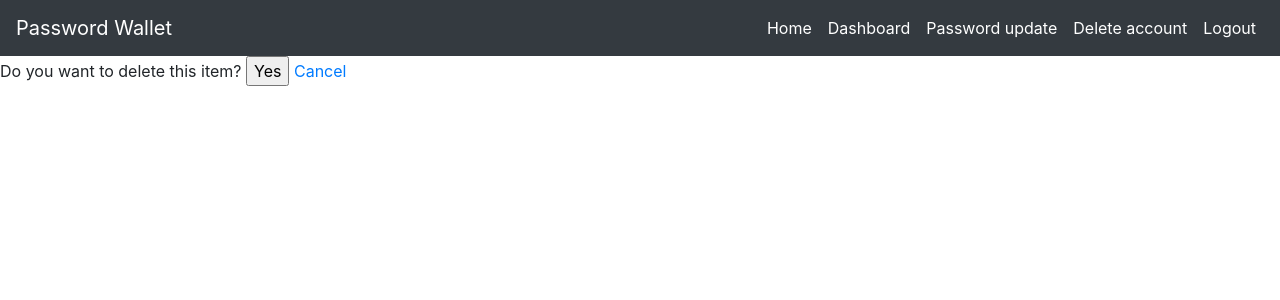
After one commit to FWasik/Password-Wallet, a Django app: page /1/delete/ in a window 1280 px wide. The commit adds this page. Shown: the top 300 px of the page. Run offline with Django 4.2, Linux system fonts and the light colour scheme; the visitor is signed in with stand-in values (Sample User, id 1); data comes from the database, SQL or seed files in the repository; parts of the project's set-up code (start-up, migrations or seed data) failed here and were passed over; some libraries are stand-ins or nearby versions.

Commit message:
switching to generic views in create user, adding delete user functionality, diversing urls and switching to reverse_lazy

```diff
--- a/password_wallet/password_wallet/settings.py
+++ b/password_wallet/password_wallet/settings.py
@@ -133,5 +133,5 @@ AUTH_USER_MODEL = "users.CustomUser"
 
 CRISPY_TEMPLATE_PACK = 'bootstrap4'
 
-LOGIN_REDIRECT_URL = 'users-login'
-LOGIN_URL = 'users-login'
+LOGIN_REDIRECT_URL = 'users:login'
+LOGIN_URL = 'users:login'
--- a/password_wallet/password_wallet/urls.py
+++ b/password_wallet/password_wallet/urls.py
@@ -20,9 +20,5 @@ from users import views
 
 urlpatterns = [
     path('admin/', admin.site.urls),
-    path("", auth_views.LoginView.as_view(), name="home"),
-    path("login/", auth_views.LoginView.as_view(template_name="users/login.html"), name="users-login"),
-    path("register/",  views.register, name="users-register"),
-    path("logout/", auth_views.LogoutView.as_view(template_name="users/logout.html"), name="users-logout"),
-    path("update-password/", views.change_password, name="users-password-change")
+    path("", include("users.urls", namespace="users")),
 ]
--- a/password_wallet/users/models.py
+++ b/password_wallet/users/models.py
@@ -2,7 +2,6 @@ from django.db import models
 from django.contrib.auth.base_user import BaseUserManager
 from django.utils.translation import gettext_lazy as _
 from django.contrib.auth.models import AbstractBaseUser, PermissionsMixin
-from django.utils import timezone
 
 
 class CustomUserManager(BaseUserManager):
--- a/password_wallet/users/templates/users/base.html
+++ b/password_wallet/users/templates/users/base.html
@@ -30,18 +30,24 @@
                   </li>
 
                   <li class="nav-item active">
-                    <a class="nav-link" href="{% url 'users-password-change' %}">Password update</a>
-                  </li>
-                  <li class="nav-item active">
-                    <a class="nav-link" href="{% url 'users-logout' %}">Logout</a>
-                  </li>
-              {% else %}
-                  <li class="nav-item active">
-                    <a class="nav-link" href="{% url 'users-login' %}">Login</a>
+                    <a class="nav-link" href="{% url 'users:password-change' %}">Password update</a>
                   </li>
 
                   <li class="nav-item active">
-                    <a class="nav-link" href="{% url 'users-register' %}">Register</a>
+                    <a class="nav-link" href="{% url 'users:delete' user.id %}">Delete account</a>
+                  </li>
+
+                  <li class="nav-item active">
+                    <a class="nav-link" href="{% url 'users:logout' %}">Logout</a>
+                  </li>
+
+              {% else %}
+                  <li class="nav-item active">
+                    <a class="nav-link" href="{% url 'users:login' %}">Login</a>
+                  </li>
+
+                  <li class="nav-item active">
+                    <a class="nav-link" href="{% url 'users:register' %}">Register</a>
                   </li>
               {% endif %}
             </ul>
--- /dev/null
+++ b/password_wallet/users/templates/users/delete.html
@@ -0,0 +1,14 @@
+{% extends 'users/base.html' %}
+{% load static %}
+{% load crispy_forms_tags %}
+
+{% block content %}
+    <main>
+        <form method="POST">
+            {% csrf_token %}
+                Do you want to delete this item?
+            <input type="submit" value="Yes" />
+            <a href="/">Cancel </a>
+        </form>
+    </main>
+{% endblock content %}
--- a/password_wallet/users/templates/users/login.html
+++ b/password_wallet/users/templates/users/login.html
@@ -9,9 +9,7 @@
                 {% csrf_token %}
 
                 <fieldset class="form-group">
-                    <legend class="border-bottom mb-4">
-                        <h1> Login </h1>
-                    </legend>
+                    <h1> Login </h1>
 
                     {% if messages %}
                         {% for message in messages %}
--- a/password_wallet/users/templates/users/password_change.html
+++ b/password_wallet/users/templates/users/password_change.html
@@ -10,9 +10,7 @@
                 {% csrf_token %}
 
                 <fieldset class="form-group">
-                    <legend class="border-bottom mb-4">
-                        <h1> Password update </h1>
-                    </legend>
+                    <h1> Password update </h1>
 
                     {% if messages %}
                         {% for message in messages %}
--- a/password_wallet/users/templates/users/register.html
+++ b/password_wallet/users/templates/users/register.html
@@ -9,9 +9,7 @@
                 {% csrf_token %}
 
                 <fieldset class="form-group">
-                    <legend class="border-bottom mb-4">
-                        <h1>  Register </h1>
-                    </legend>
+                    <h1>  Register </h1>
 
                     {% if messages %}
                         {% for message in messages %}
--- /dev/null
+++ b/password_wallet/users/urls.py
@@ -0,0 +1,15 @@
+from django.contrib import admin
+from django.urls import path, include
+from django.contrib.auth.urls import views as auth_views
+from users import views
+
+app_name = "users"
+
+urlpatterns = [
+    path("", auth_views.LoginView.as_view(), name="home"),
+    path("login/", auth_views.LoginView.as_view(template_name="users/login.html"), name="login"),
+    path("register/",  views.CustomUserCreateView.as_view(template_name="users/register.html"), name="register"),
+    path("logout/", auth_views.LogoutView.as_view(template_name="users/logout.html"), name="logout"),
+    path("update-password/", views.change_password, name="password-change"),
+    path("<int:pk>/delete/", views.CustomUserDeleteView.as_view(template_name="users/delete.html"), name="delete")
+]
--- a/password_wallet/users/views.py
+++ b/password_wallet/users/views.py
@@ -4,24 +4,29 @@ from .forms import CustomUserCreationForm, CustomUserUpdateForm
 from django.contrib.auth.decorators import login_required
 from django.contrib.auth.forms import PasswordChangeForm
 from django.contrib.auth import update_session_auth_hash
+from django.views.generic import DeleteView, CreateView, UpdateView
+from django.urls import reverse_lazy
+from django.contrib.messages.views import SuccessMessageMixin
+from django.contrib.auth.mixins import LoginRequiredMixin, UserPassesTestMixin
+from django.contrib.auth import get_user_model
 
-def register(request):
-    if request.method == "POST":
-        form = CustomUserCreationForm(request.POST)
 
-        if form.is_valid():
-            form.save()
-            login = form.cleaned_data.get("login")
-            messages.success(request, f"You successful registered user named {login}")
-            return redirect("users-login")
+class CustomUserCreateView(SuccessMessageMixin, CreateView):
+    form_class = CustomUserCreationForm
+    success_url = reverse_lazy("users:login")
+    success_message = "You successful registered user!"
 
-        else:
-            messages.error(request, f"You didn't register user! Check fields again!")
 
-    else:
-        form = CustomUserCreationForm()
+class CustomUserDeleteView(LoginRequiredMixin, UserPassesTestMixin, SuccessMessageMixin, DeleteView):
+    model = get_user_model()
+    success_url = reverse_lazy("users:login")
+    success_message = "You successful deleted account!"
 
-    return render(request, "users/register.html", {"form": form})
+    def test_func(self):
+        user = self.get_object()
+        if self.request.user == user:
+            return True
+        return False
 
 
 @login_required
@@ -32,7 +37,7 @@ def change_password(request):
             user = form.save()
             update_session_auth_hash(request, user)
             messages.success(request, 'Your password was successfully updated!')
-            return redirect('users-password-change')
+            return redirect('users:password-change')
         else:
             messages.error(request, 'Please correct the error below.')
     else:
```
